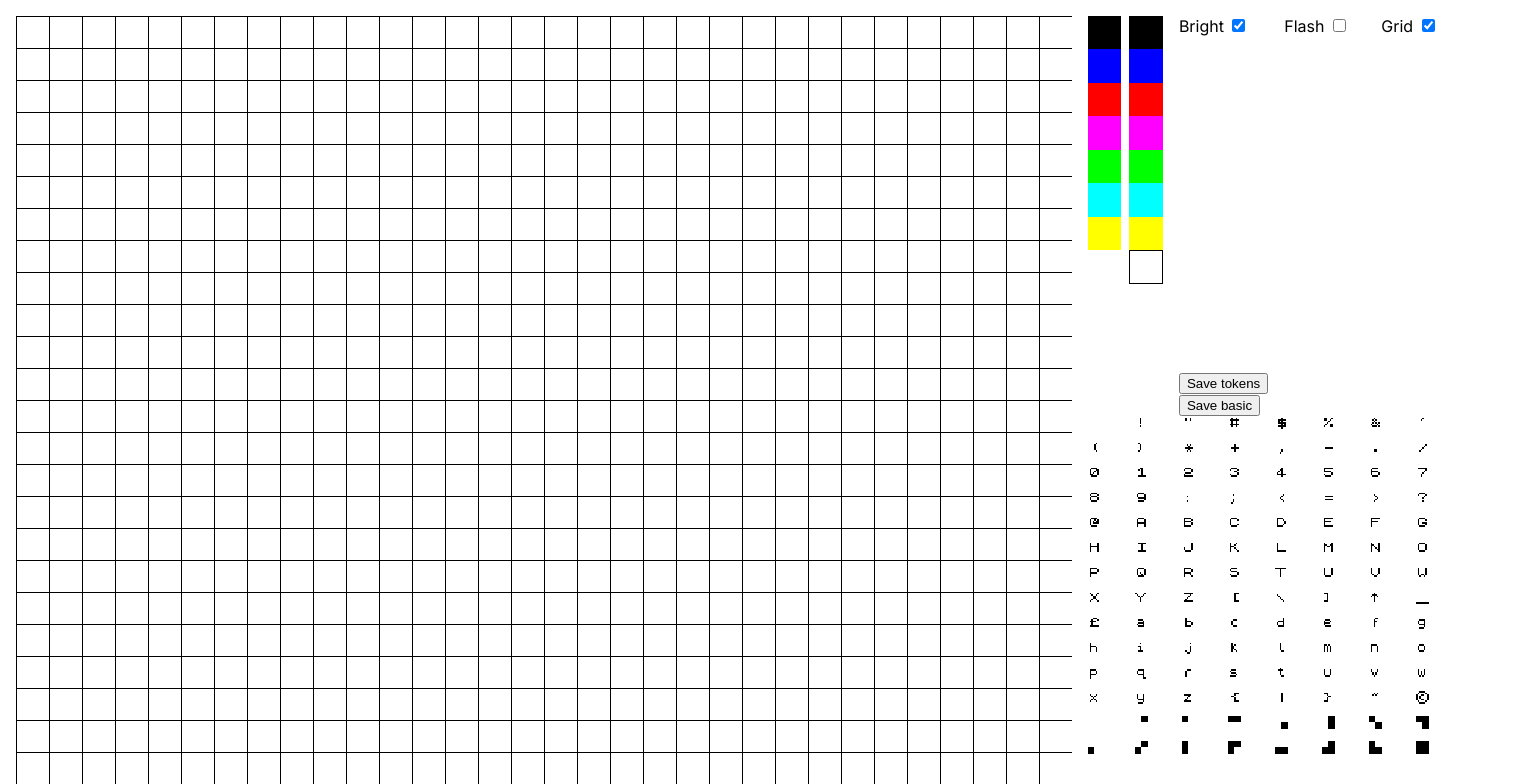
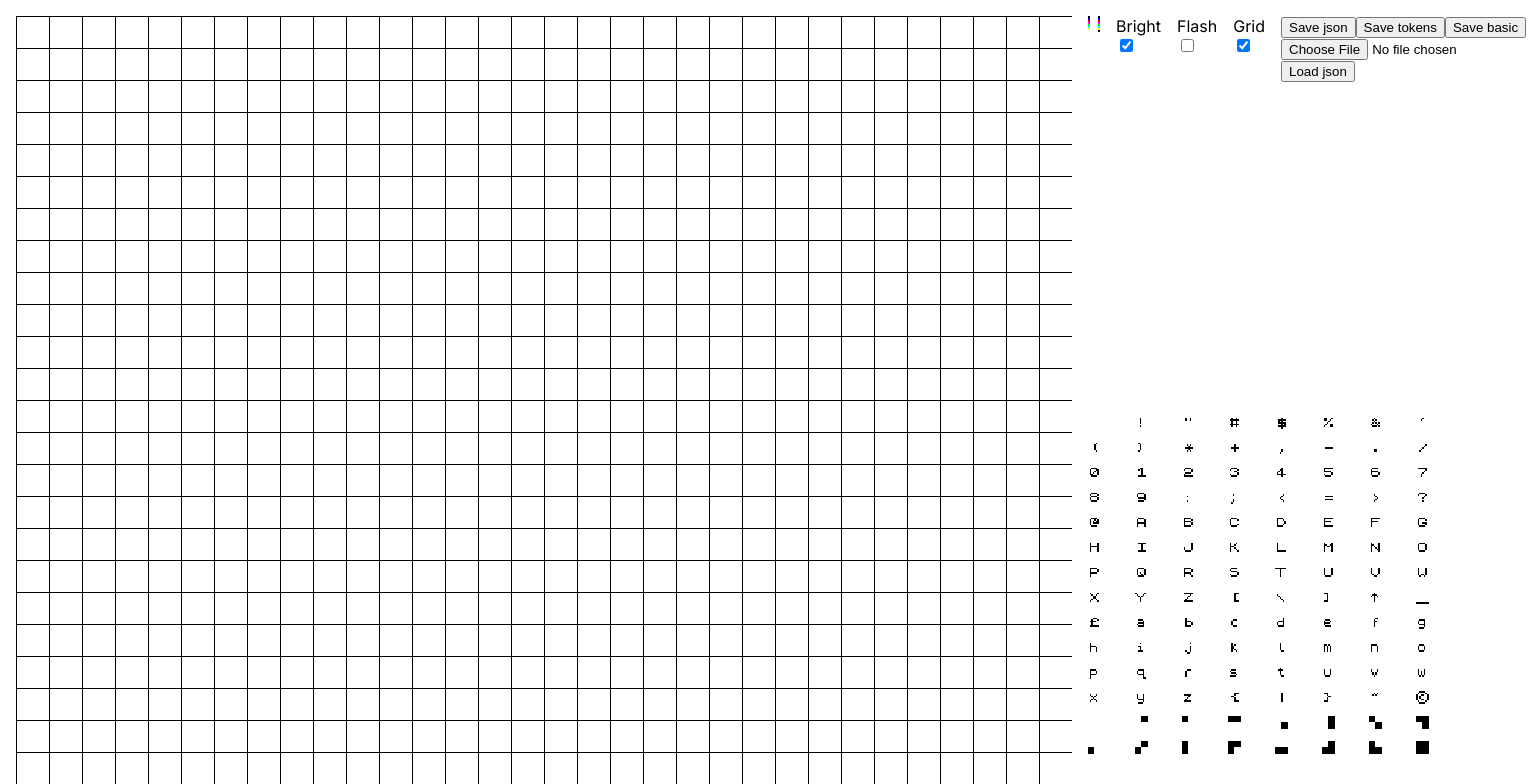
Before and after one commit to rajdee/specscii-online, a Next.js app: page / in a window 1280 px wide. Shown: the top 784 px of the page, 1534 px wide, since content can reach past the window. Built offline with nearby package versions, Linux system fonts and the light colour scheme.

Commit message:
Visal fixes, json export

```diff
--- a/next.config.js
+++ b/next.config.js
@@ -1,8 +1,8 @@
 /** @type {import('next').NextConfig} */
 const nextConfig = {
     output: 'export',
-    basePath: '/specscii',
-    assetPrefix: '/specscii/',
+    basePath: process.env.BASE_PATH,
+    assetPrefix: process.env.ASSET_PREFIX,
 }
 
 module.exports = nextConfig
--- a/src/app/editor-controls/editor-controls.module.css
+++ b/src/app/editor-controls/editor-controls.module.css
@@ -8,8 +8,6 @@
 
 .top {
     height: 50vh;
-    display: grid;
-    grid-template-columns: 20% repeat(3, 1fr); /* Палитра, а затем три чекбокса */
-    grid-template-rows: 1fr auto; /* Разделение пространства на две строки: для чекбоксов и для кнопки сохранения */
+    display: flex;
     gap: var(--size-md);
 }
--- a/src/app/editor-controls/editor-controls.tsx
+++ b/src/app/editor-controls/editor-controls.tsx
@@ -4,7 +4,7 @@ import SymbolsSelector from './symbols-selector/symbols-selector';
 import {CheckboxSelector} from '@/app/editor-controls/checkbox-selector/checkbox-selector';
 import {useContext} from 'react';
 import {editorContext} from '@/app/models/editor-context';
-import {SaveFile} from '@/app/editor-controls/save-file/save-file';
+import {FileControls} from '@/app/editor-controls/file-controls/file-controls';
 
 export default function EditorControls() {
     const {bright, setBright, flash, setFlash, grid, setGrid} = useContext(editorContext);
@@ -16,7 +16,7 @@ export default function EditorControls() {
                 <CheckboxSelector setting={bright} changeSetting={setBright}>Bright</CheckboxSelector>
                 <CheckboxSelector setting={flash} changeSetting={setFlash}>Flash</CheckboxSelector>
                 <CheckboxSelector setting={grid} changeSetting={setGrid}>Grid</CheckboxSelector>
-                <SaveFile></SaveFile>
+                <FileControls></FileControls>
             </div>
             <SymbolsSelector></SymbolsSelector>
         </div>
--- /dev/null
+++ b/src/app/editor-controls/file-controls/file-controls.module.css
@@ -0,0 +1,2 @@
+.file-controls {
+}
--- a/src/app/editor-controls/save-file/save-file.tsx
+++ b/src/app/editor-controls/file-controls/file-controls.tsx
@@ -1,29 +1,35 @@
-import styles from './save-file.module.css';
+import styles from './file-controls.module.css';
 import {imageDataTransformer} from '@/app/services/image-data-transformer';
-import {useContext} from 'react';
+import {useContext, useRef} from 'react';
 import {editorContext} from '@/app/models/editor-context';
 import {tokensToBasic} from '@/app/services/tokens-to-basic';
+import {jsonExporter} from '@/app/services/json-export';
+import {LoadFile} from '@/app/editor-controls/file-controls/load-file/load-file';
 
-export const SaveFile = () => {
+export const FileControls = () => {
     const {fieldsMap} = useContext(editorContext);
     const saveTokens = () => {
         const tokens = imageDataTransformer.convertToTokens(fieldsMap);
-        downloadFile(tokens, 'tokens.C');
+        downloadBinary(tokens, 'image.C');
+    };
+    const saveJson = () => {
+        const json = jsonExporter.getJsonFromData(fieldsMap, 0);
+        downloadFile(JSON.stringify(json), 'image.json');
     };
     const saveBasic = () => {
         const tokens = imageDataTransformer.convertToTokens(fieldsMap);
-        console.log(tokens);
         const basic = tokensToBasic.convertToBasic(tokens);
-        console.log(basic);
-        downloadFile(basic, 'image.B');
+        downloadBinary(basic, 'image.B');
     };
-    const downloadFile = (numbers: number[], filename: string) => {
+    const downloadBinary = (numbers: number[], filename: string) => {
         const bytes = new Uint8Array(numbers);
         let binaryString = '';
         bytes.forEach((byte) => {
             binaryString += String.fromCharCode(byte);
         });
-
+        downloadFile(binaryString, filename);
+    };
+    const downloadFile = (binaryString: string, filename: string) => {
         const base64Data = btoa(binaryString);
 
         const element = document.createElement('a');
@@ -38,8 +44,10 @@ export const SaveFile = () => {
         document.body.removeChild(element);
     };
 
-
-    return <div><input className={styles['save-file']} type="button" onClick={saveTokens} value="Save tokens"/>
-        <input className={styles['save-file']} type="button" onClick={saveBasic} value="Save basic"/>
+    return <div className={styles['file-controls']}>
+        <input className={styles['save-file-button']} type="button" onClick={saveJson} value="Save json"/>
+        <input className={styles['save-file-button']} type="button" onClick={saveTokens} value="Save tokens"/>
+        <input className={styles['save-file-button']} type="button" onClick={saveBasic} value="Save basic"/>
+        <LoadFile />
     </div>;
 };
--- /dev/null
+++ b/src/app/editor-controls/file-controls/load-file/load-file.tsx
@@ -0,0 +1,35 @@
+import styles from '@/app/editor-controls/file-controls/file-controls.module.css';
+import {useContext, useRef} from 'react';
+import {editorContext} from '@/app/models/editor-context';
+import {jsonExporter} from '@/app/services/json-export';
+
+export const LoadFile = () => {
+    const {setFieldsMap} = useContext(editorContext);
+    const fileInputRef = useRef<HTMLInputElement | null>(null);
+
+    const buttonClick = () => {
+        const fileInput = fileInputRef.current as HTMLInputElement;
+        if (fileInput) {
+            const reader = new FileReader();
+            reader.addEventListener(
+                'load',
+                () => {
+                    if (reader.result) {
+                        const data = jsonExporter.getDataFromJson(String(reader.result));
+                        setFieldsMap(data.fields);
+                    }
+                },
+                false,
+            );
+            if (fileInput.files && fileInput.files.length > 0) {
+                reader.readAsText(fileInput.files[0]);
+            }
+        }
+    };
+
+
+    return <div>
+        <input type="file" ref={fileInputRef}/>
+        <input className={styles['load-file-button']} type="button" onClick={buttonClick} value="Load json"/>
+    </div>;
+};
--- a/src/app/editor-controls/palette/palette.module.css
+++ b/src/app/editor-controls/palette/palette.module.css
@@ -1,5 +1,5 @@
 .palette {
-    grid-row: 1 / 3;
+    flex-basis: 20%;
     display: flex;
     flex-wrap: nowrap;
     gap: var(--size-sm);
--- a/src/app/editor-controls/save-file/save-file.module.css
+++ /dev/null
@@ -1,4 +0,0 @@
-.save-file {
-    grid-column: 3 / 5; /* Займем две последние колонки для кнопки сохранения */
-    grid-row: 2; /* и поместим её на вторую строку */
-}
--- /dev/null
+++ b/src/app/models/app-constants.ts
@@ -0,0 +1,4 @@
+export const APP_VERSION = '0.0.10';
+export const APP_NAME = 'SpecScii online ';
+export const APP_SRC = 'https://github.com/moroz1999/specscii-online ';
+export const APP_URL = 'https://zxart.ee/specscii ';
--- a/src/app/models/editor-context.ts
+++ b/src/app/models/editor-context.ts
@@ -2,18 +2,18 @@ import {createContext} from 'react';
 import {CanvasField} from '@/app/models/canvas-field';
 import {ZxColorNames} from '@/app/models/zx-color-names';
 const defaultValue = {
-    symbol: 0,
-    setSymbol: (symbolName: number)=>{},
+    symbol: 0 | null,
+    setSymbol: (symbolName: number | null)=>{},
     grid: true,
     setGrid: (grid: boolean) => {},
-    ink: ZxColorNames.BLACK,
-    setInk: (name: ZxColorNames) => {},
-    paper: ZxColorNames.WHITE,
-    setPaper: (name: ZxColorNames) => {},
-    bright: true,
-    setBright: (bright: boolean)=>{},
-    flash: false,
-    setFlash: (flash: boolean)=>{},
+    ink: ZxColorNames.BLACK | null,
+    setInk: (name: ZxColorNames | null) => {},
+    paper: ZxColorNames.WHITE | null,
+    setPaper: (name: ZxColorNames | null) => {},
+    bright: true | null,
+    setBright: (bright: boolean | null)=>{},
+    flash: false | null,
+    setFlash: (flash: boolean | null)=>{},
     fieldsMap: [] as Array<CanvasField>,
     setFieldsMap: ([]: Array<CanvasField>) => {},
 };
--- /dev/null
+++ b/src/app/services/json-export.ts
@@ -0,0 +1,30 @@
+import {CanvasField} from '@/app/models/canvas-field';
+import {APP_NAME, APP_SRC, APP_URL, APP_VERSION} from '@/app/models/app-constants';
+
+type BorderColor = 0 | 1 | 2 | 3 | 4 | 5 | 6 | 7;
+
+export interface ExportJson {
+    application: string,
+    version: string,
+    src: string,
+    url: string,
+    border: BorderColor,
+    fields: CanvasField[]
+}
+
+export const jsonExporter = new class JsonExporter {
+    public getJsonFromData(fields: CanvasField[], border: BorderColor): ExportJson {
+        return {
+            application: APP_NAME,
+            version: APP_VERSION,
+            src: APP_SRC,
+            url: APP_URL,
+            border,
+            fields,
+        };
+    }
+
+    public getDataFromJson(jsonString: string): ExportJson {
+        return JSON.parse(jsonString);
+    }
+};
```
Also changed, not shown: 2 other files (tests, documents, lock files or other folders).
